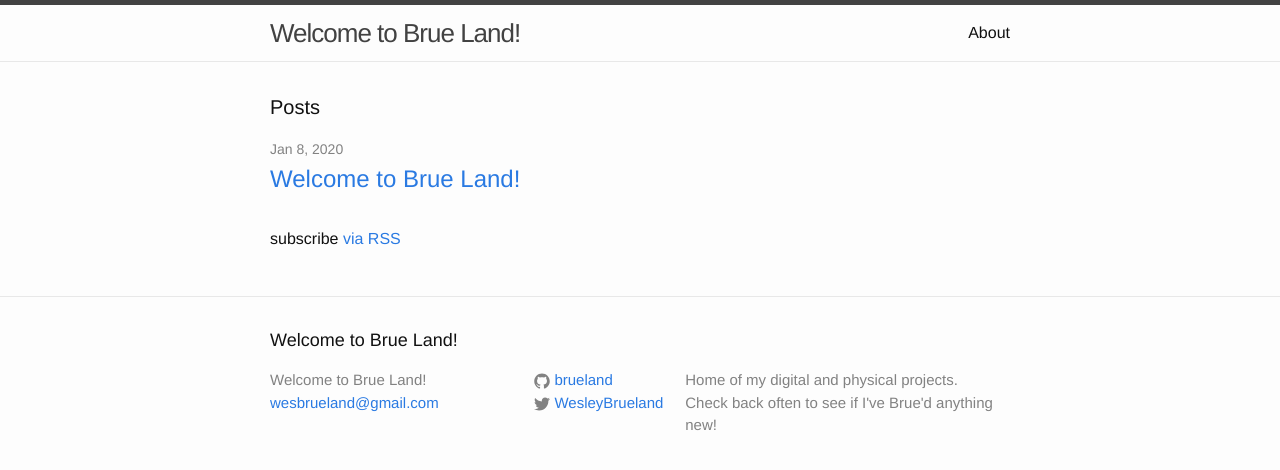
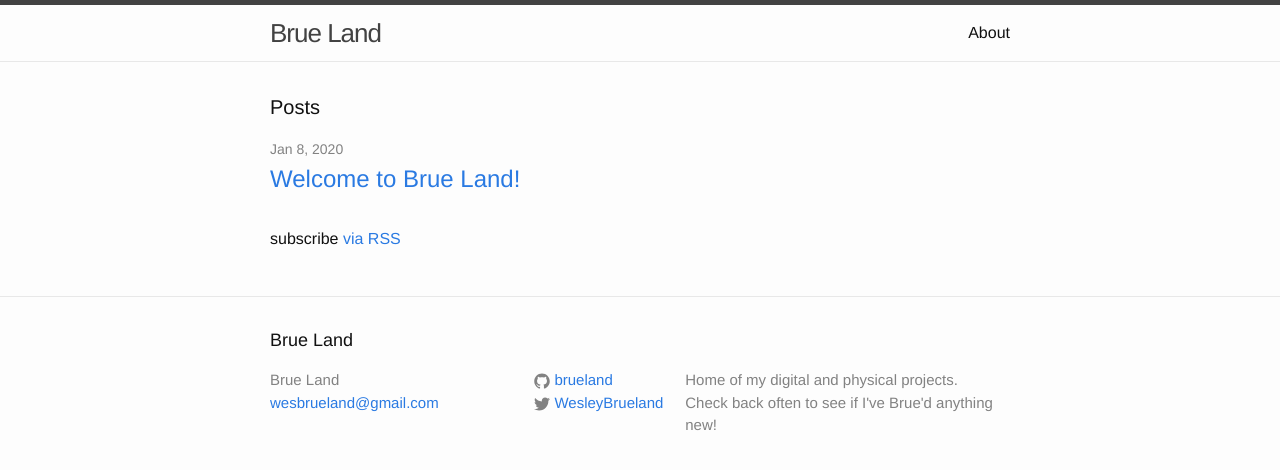
Before and after one commit to brueland/brueland.github.io, a Jekyll site: the page built from index.html, in a window 1280 px wide. Shown: the top 470 px of the page. Built offline with Jekyll 4.4.1, drawn with Linux system fonts in a browser that asks for light colours.

Commit message:
slightly less tacky title

```diff
--- a/_config.yml
+++ b/_config.yml
@@ -7,7 +7,7 @@
 
 # Site settings
 theme: jekyll-theme-cayman
-title: Welcome to Brue Land!
+title: Brue Land
 description: Home of my digital and physical projects. <br/> Check back often to see if I've Brue'd anything new!
 email: wesbrueland@gmail.com
 baseurl: "" # the subpath of your site, e.g. /blog
```
